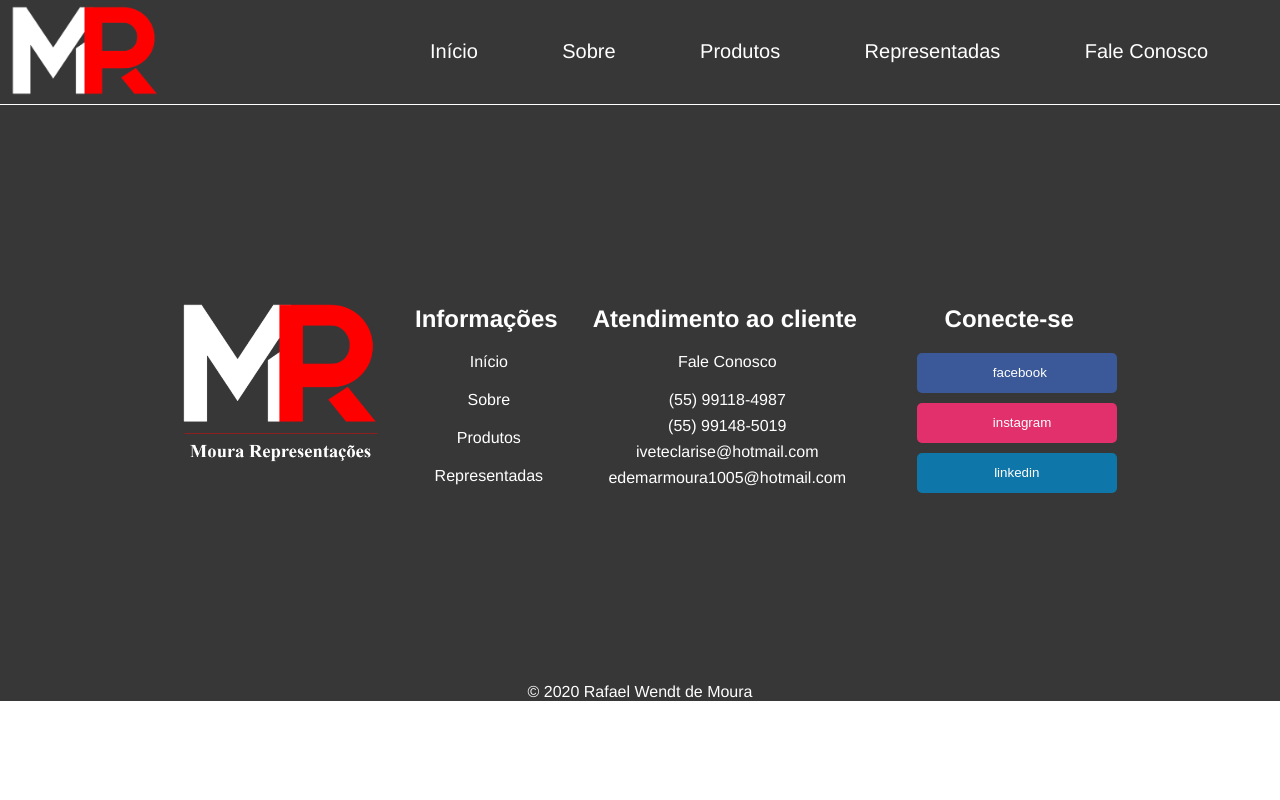
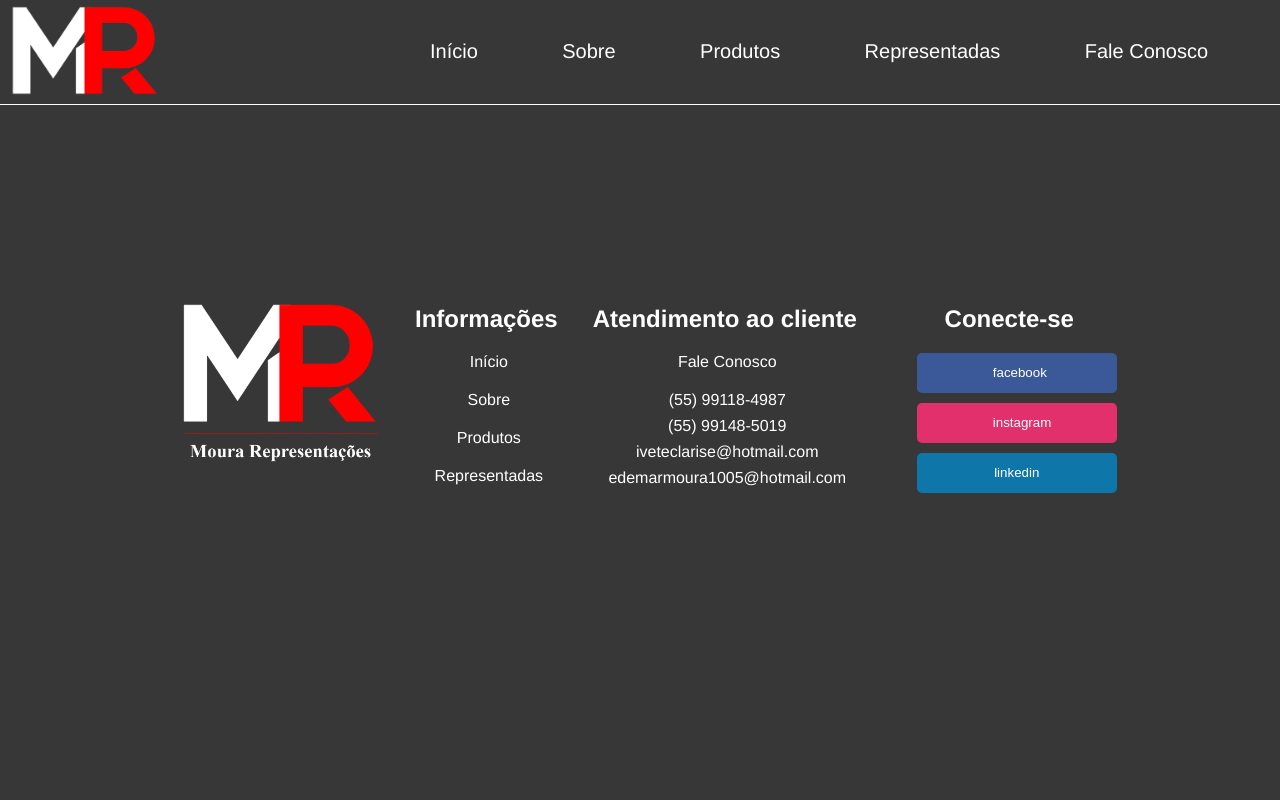
Before and after one commit to eurafaelwendt/Moura-Representacoes, a plain HTML site: page fale-conosco.html in a window 1280 px wide. Shown: the top 800 px of the page. Drawn offline with Linux system fonts and the light colour scheme.

Commit message:
Add files via upload

```diff
--- a/fale-conosco.html
+++ b/fale-conosco.html
@@ -33,7 +33,7 @@
     <!-- Final do cabeçalho -->
 
     <!-- Início do rodape -->
-    <footer style="padding: 180px; height: 100%;">
+    <footer style="padding: 180px;">
         <div>
             <img style="width: 200px; height: 200px;" src="Imagens/Logos/Logo_mr.png" />
         </div>
```
